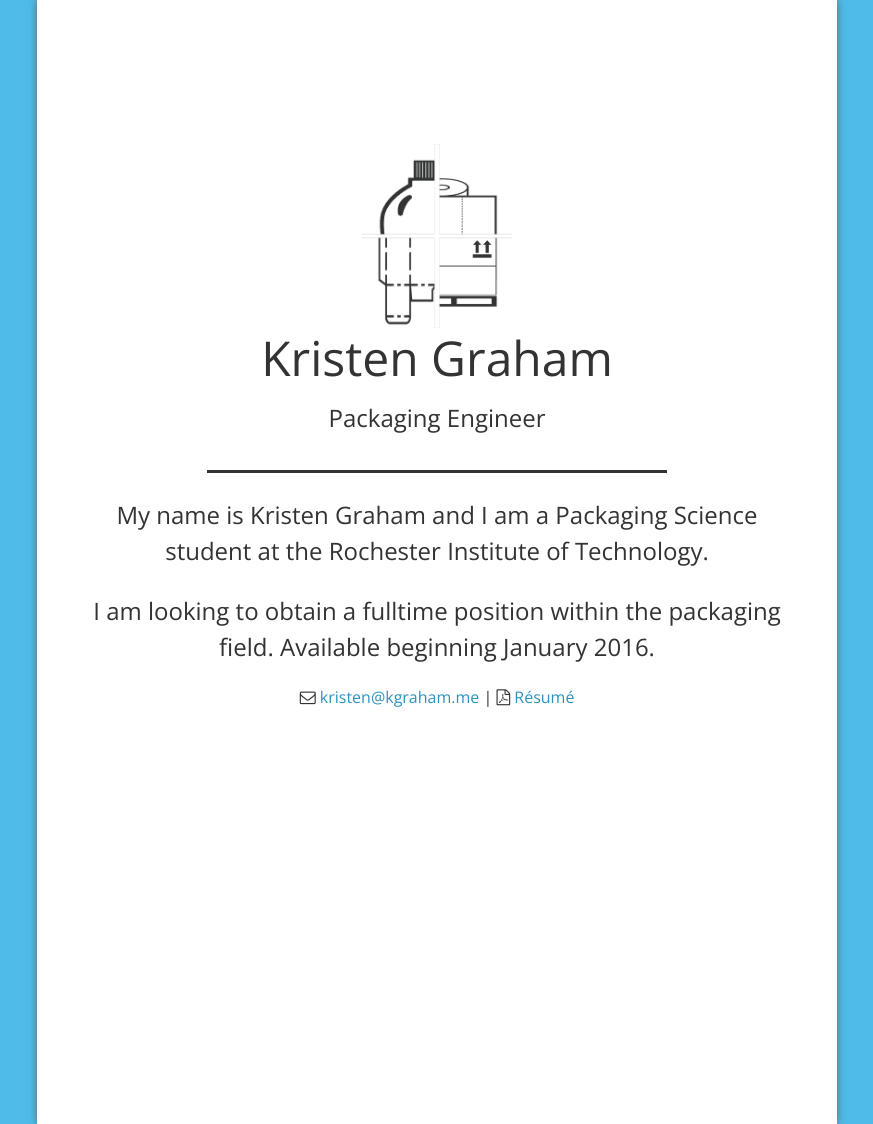
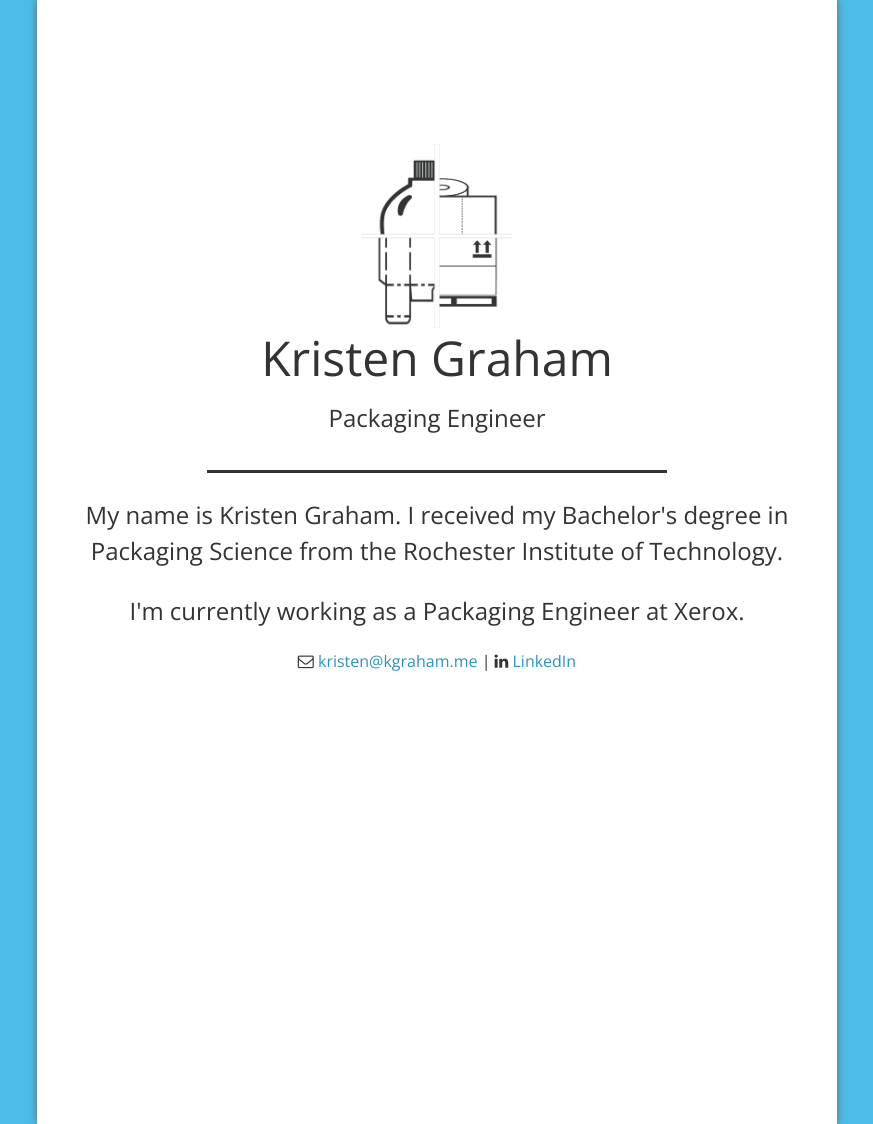
Before and after one commit to kag8300/kgraham.github.io, a Jekyll site: the page built from index.html, in a window 1280 px wide. Shown: the whole page, without its empty margins (203-1076 px from the left). Built offline with Jekyll 4.4.1, drawn with Linux system fonts in a browser that asks for light colours; nearby versions of some CDN libraries.

Commit message:
Update home text, removed footer link to resume for now until it is updated.

```diff
--- a/_includes/footer.html
+++ b/_includes/footer.html
@@ -1,4 +1,4 @@
 <footer>
   <i class="fa fa-envelope-o"></i> <a href="mailto:kristen@kgraham.me">kristen@kgraham.me</a> |
-  <i class="fa fa-file-pdf-o"></i> <a href="{{ "/assets/KristenGrahamResume.pdf" | prepend: site.baseurl }}">Résumé</a>
+  <i class="fa fa-linkedin"></i> <a href="https://www.linkedin.com/in/kristen-graham-56625259">LinkedIn</a>
 </footer>
--- a/index.html
+++ b/index.html
@@ -3,9 +3,10 @@ layout: default
 ---
 
 <p>
-  My name is Kristen Graham and I am a Packaging Science student at the Rochester Institute of Technology.
+  My name is Kristen Graham. I received my Bachelor's degree in Packaging Science
+  from the Rochester Institute of Technology.
 </p>
 
 <p>
-  I am looking to obtain a fulltime position within the packaging field. Available beginning January 2016.
+  I'm currently working as a Packaging Engineer at Xerox.
 </p>
```
